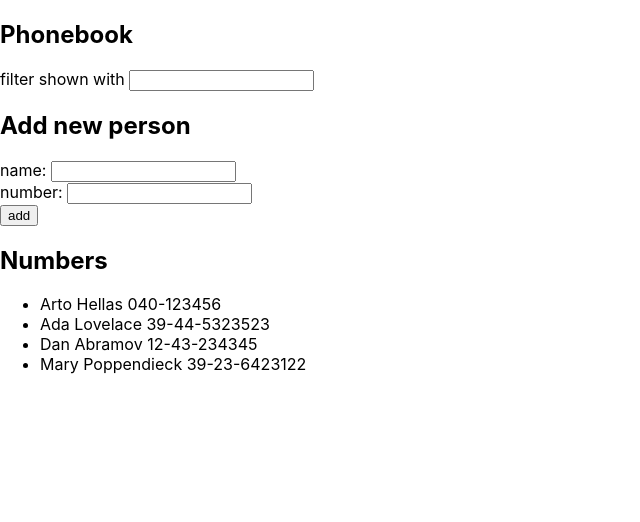
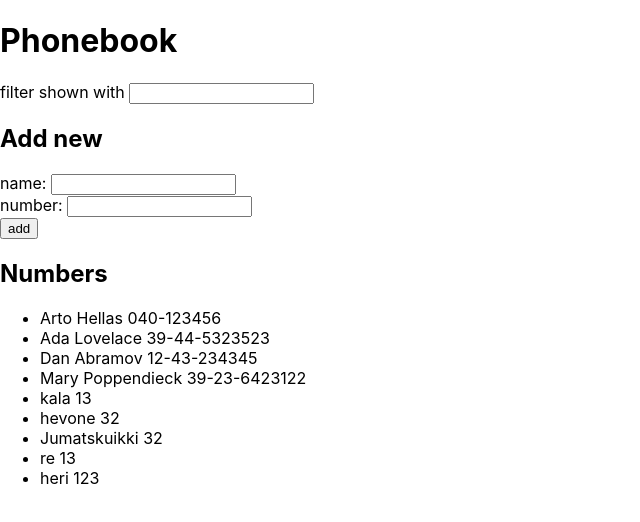
Before and after one commit to AnttonK/Fullstack_23, a React (Create React App) app in the folder puhelinluettelo/: page / in a window 1280 px wide. Shown: the top 522 px of the page, without its empty margins (0-640 px from the left). Built offline with nearby package versions, Linux system fonts and the light colour scheme; data requests are answered from the project's data file.

Commit message:
2.12-2.13

```diff
--- a/puhelinluettelo/db.json
+++ b/puhelinluettelo/db.json
@@ -21,18 +21,28 @@
       "id": 4
     },
     {
-      "name": "kaka",
-      "number": "234",
+      "name": "kala",
+      "number": "13",
+      "id": 5
+    },
+    {
+      "name": "hevone",
+      "number": "32",
+      "id": 6
+    },
+    {
+      "name": "Jumatskuikki",
+      "number": "32",
       "id": 7
     },
     {
-      "name": "asd",
-      "number": "234",
+      "name": "re",
+      "number": "13",
       "id": 8
     },
     {
-      "name": "",
-      "number": "",
+      "name": "heri",
+      "number": "123",
       "id": 9
     }
   ]
--- a/puhelinluettelo/src/App.js
+++ b/puhelinluettelo/src/App.js
@@ -1,52 +1,31 @@
-import { useLayoutEffect, useState } from 'react'
+import React, { useState, useEffect } from 'react'
+import axios from 'axios'
 import Person from './components/Person'
+import Form from './components/Form'
 import Filter from './components/Filter'
-import Form from './components/Form'
-import axios from 'axios'
+import personService from './services/persons'
+
 
 const App = () => {
-  const [persons, setPersons] = useState([
-    { name: 'Arto Hellas', number: '040-123456' },
-    { name: 'Ada Lovelace', number: '39-44-5323523' },
-    { name: 'Dan Abramov', number: '12-43-234345' },
-    { name: 'Mary Poppendieck', number: '39-23-6423122' }
-  ])
-  const [newName, setNewName] = useState('')
-  const [newNumber, setNewNumber] = useState('')
+  const [ persons, setPersons] = useState([])
+  const [ newName, setNewName ] = useState('')
+  const [newNumber, setNewNumber ] =useState('')
   const [showAll, setShowAll] = useState(false)
-  const [search, setSearch] = useState('')
+  const [search, setSearch] =useState('')
 
-  const checkName = persons.some(persons => persons.name === newName)
+  useEffect(() => {
+    personService
+      .getAll()
+      .then(response => {
+        console.log('promise fulfilled')
+        setPersons(response.data)
+      })
+  }, [])
 
-  const addPerson = (event) => {
-    event.preventDefault()
-
-    if (checkName) {
-      window.alert(`${newName} is already added to phonebook`)
-      setNewName('')
-      setNewNumber('')
-    }
-    else {
-    const personObject = {
-      name: newName,
-      number: newNumber,
-      id: persons.length +1
-    }
-    console.log(newName)
-    setPersons(persons.concat(personObject))
-    setNewName('')
-    setNewNumber('')
-    console.log('button clicked', event.target)
-    axios
-      .post('http://localhost:3001/persons', personObject)
-      .then(response => {
-        console.log(response)
-      })
-    }
-  }
-
+  console.log('render', persons.length, 'persons')
   const handleNameChange = (event) => {
     setNewName(event.target.value)
+
   }
 
   const handleNumberChange = (event) => {
@@ -54,28 +33,63 @@ const App = () => {
   }
 
   const handleSearch = (event) => {
+    console.log(event.target.value)
+    console.log(search)
     setSearch(event.target.value)
   }
 
+  const addPerson = (event) => {
+    event.preventDefault()
+
+    if (checkName) {
+      window.alert(`${newName} is already added to phonebook`);
+      setNewNumber('')
+      setNewName('')
+    }
+
+    else {
+      const personObject = {
+        name: newName,
+        number: newNumber,
+        id: persons.length +1,
+      }
+
+      personService
+        .create(personObject)
+        .then(response => {
+          console.log(newName)
+          setPersons(persons.concat(personObject))
+          setNewNumber('')
+          setNewName('')
+        })
+    }
+  }
+
+
+  const checkName = persons.some(persons => persons.name.toLowerCase() === newName.toLowerCase())
+
   const personsToShow = showAll
-    ? persons
-    : persons.filter(person =>
-      person.name.toLowerCase().includes(search.toLowerCase()))
+  ? persons
+  : persons.filter(person => person.name.toLowerCase().includes(search.toLowerCase()))
+
 
   return (
     <div>
-      <h2>Phonebook</h2>
+      <h1>Phonebook</h1>
       <Filter search={search} handleSearch={handleSearch}/>
-      <h2>Add new person</h2>
+      <h2>Add new</h2>
       <Form
-        addPerson ={addPerson} newName={newName}
-        handleNameChange={handleNameChange} newNumber={newNumber}
+        addPerson={addPerson}
+        newName={newName}
+        handleNameChange={handleNameChange}
+        newNumber={newNumber}
         handleNumberChange={handleNumberChange}
       />
+
       <h2>Numbers</h2>
-      <ul>
-        {personsToShow.map((person,i) => <Person key={i} person = {person}/>)}
-      </ul>
+      <div>
+          <ul>{personsToShow.map((person,i) => <Person key={i} person={person} />)}</ul>
+        </div>
     </div>
   )
 
--- /dev/null
+++ b/puhelinluettelo/src/services/persons.js
@@ -0,0 +1,20 @@
+import axios from 'axios'
+ const baseUrl = 'http://localhost:3001/persons'
+
+ const getAll = () => {
+     return axios.get(baseUrl)
+ }
+
+ const create = newObject => {
+     return axios.post(baseUrl, newObject)
+ }
+
+ const update = (id, newObject) => {
+     return axios.put(`${baseUrl}/${id}`, newObject)
+ }
+
+ export default {
+     getAll: getAll,
+     create: create,
+     update: update
+ }
```
